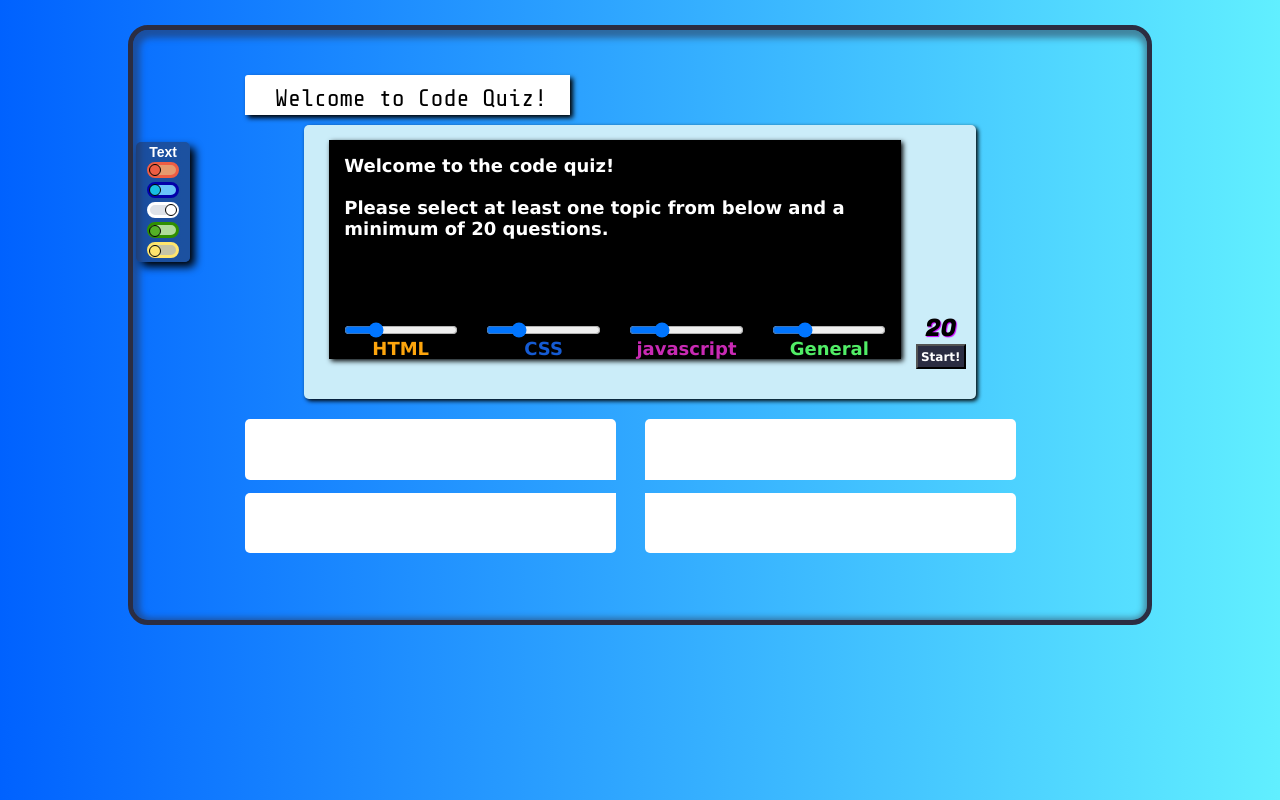
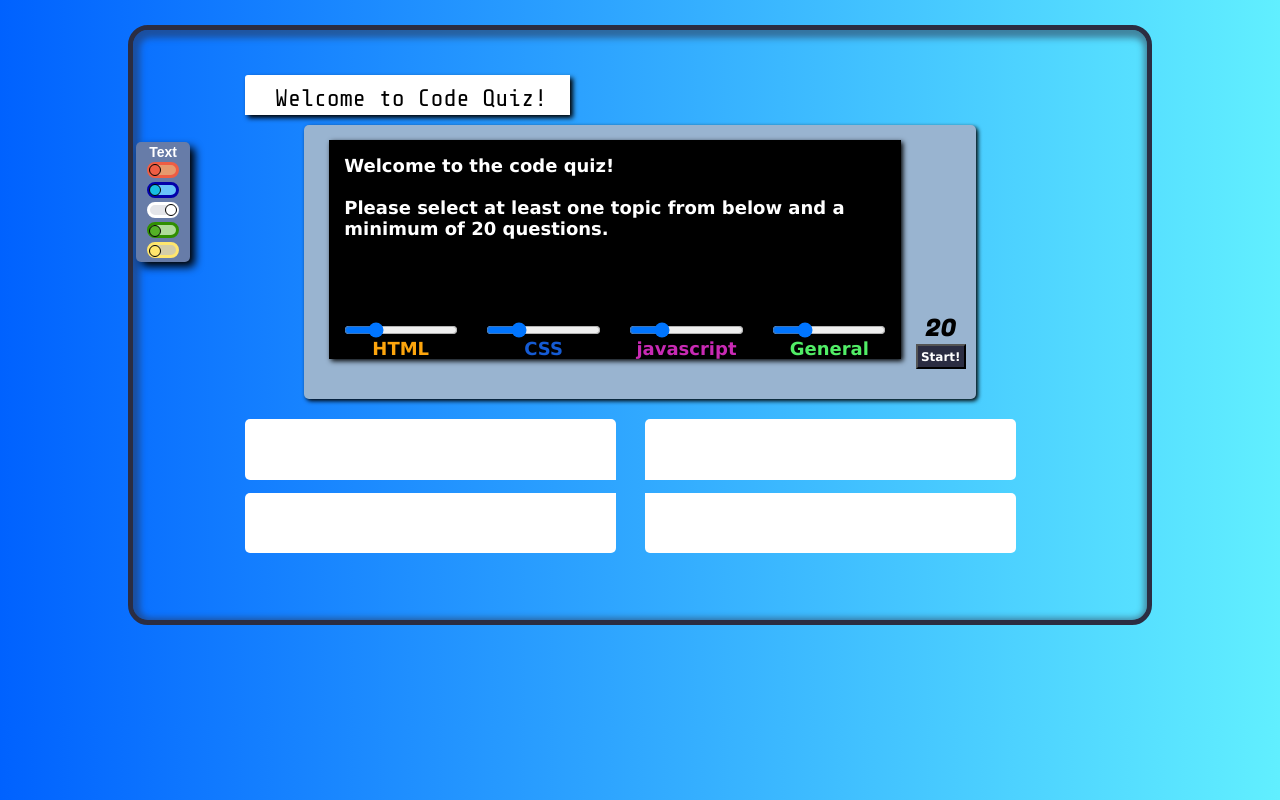
Before and after one commit to maximusDecimalusMeridius/my-quiz-game, a plain HTML site: page index.html in a window 1280 px wide. Drawn offline with Linux system fonts and the light colour scheme.

Commit message:
Took off hilarious purple shadow on sum, darkened background of #quiz-header-content.

```diff
--- a/assets/style/style.css
+++ b/assets/style/style.css
@@ -103,7 +103,7 @@ header {
     justify-content: center;
     align-items: center;
     list-style-type: none;
-    background-color: var(--accentuate-fade);
+    background-color: #677ca8;
     border-radius: 5px;
     box-shadow: 5px 5px 8px black;
 }
@@ -230,7 +230,6 @@ header {
     text-align: center;
     padding-top: 6px;
     font-size: 24px;
-    text-shadow: 1px 1px 1px rgb(204, 0, 255);
 }
 
 #game-window {
@@ -301,7 +300,7 @@ header {
     position: relative;
     margin: 0 auto;
     overflow: hidden;
-    background-color: var(--light-blue);
+    background-color: #99B4D0;
     box-shadow: 2px 2px 4px black;
     border-radius: 5px;
     font-size: 18px;
```
